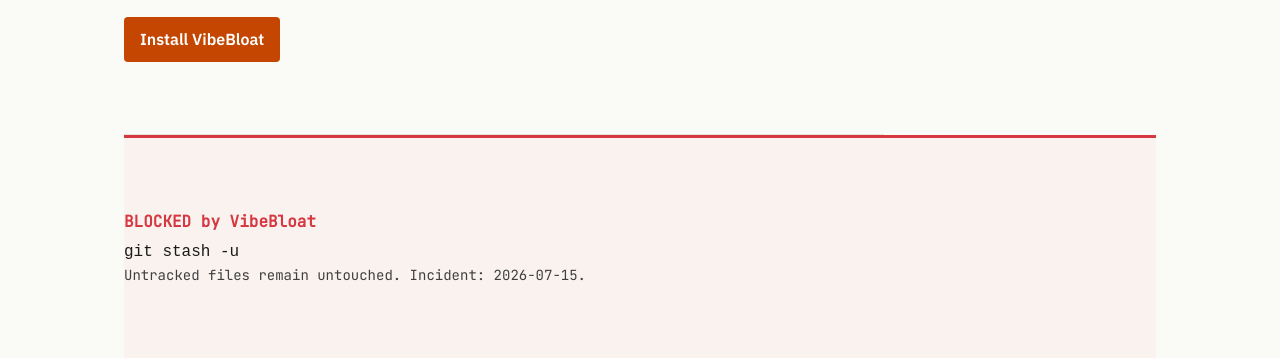
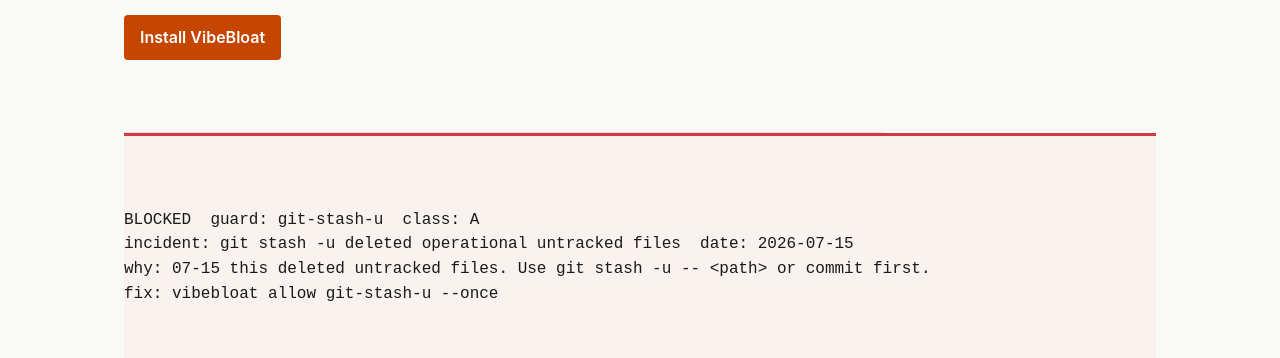
Before and after one commit to veltri-23/vibebloat, a website: page site/index.html in a window 1280 px wide. Shown: the part 442-800 px from the top of the page. Drawn offline with Linux system fonts and the light colour scheme.

Commit message:
fix: keep site proof local and reproducible

```diff
--- a/site/index.html
+++ b/site/index.html
@@ -4,9 +4,6 @@
     <meta charset="utf-8">
     <meta name="viewport" content="width=device-width, initial-scale=1">
     <title>VibeBloat</title>
-    <link rel="preconnect" href="https://fonts.googleapis.com">
-    <link rel="preconnect" href="https://fonts.gstatic.com" crossorigin>
-    <link href="https://fonts.googleapis.com/css2?family=IBM+Plex+Sans:wght@400;600&family=IBM+Plex+Serif:wght@600&family=JetBrains+Mono&display=swap" rel="stylesheet">
     <link rel="stylesheet" href="styles.css">
   </head>
   <body>
@@ -20,9 +17,10 @@
         <a class="button" href="#install">Install VibeBloat</a>
       </section>
       <section class="receipt" aria-label="Example block receipt">
-        <p>BLOCKED by VibeBloat</p>
-        <code>git stash -u</code>
-        <span>Untracked files remain untouched. Incident: 2026-07-15.</span>
+        <code>BLOCKED&nbsp; guard: git-stash-u&nbsp; class: A</code>
+        <code>incident: git stash -u deleted operational untracked files&nbsp; date: 2026-07-15</code>
+        <code>why: 07-15 this deleted untracked files. Use git stash -u -- &lt;path&gt; or commit first.</code>
+        <code>fix: vibebloat allow git-stash-u --once</code>
       </section>
       <section id="library" aria-labelledby="library-title">
         <p class="eyebrow">CURATED LIBRARY</p>
```
Also changed, not shown: tests/site-privacy.test.ts (+4 -0 lines).
